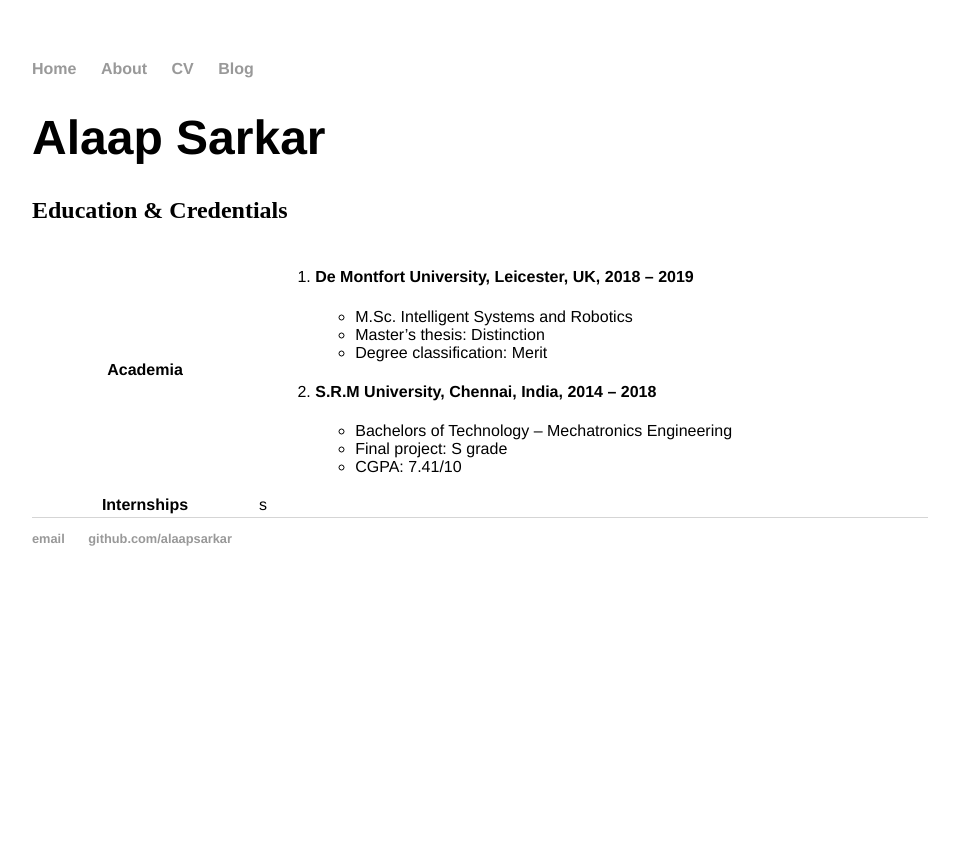
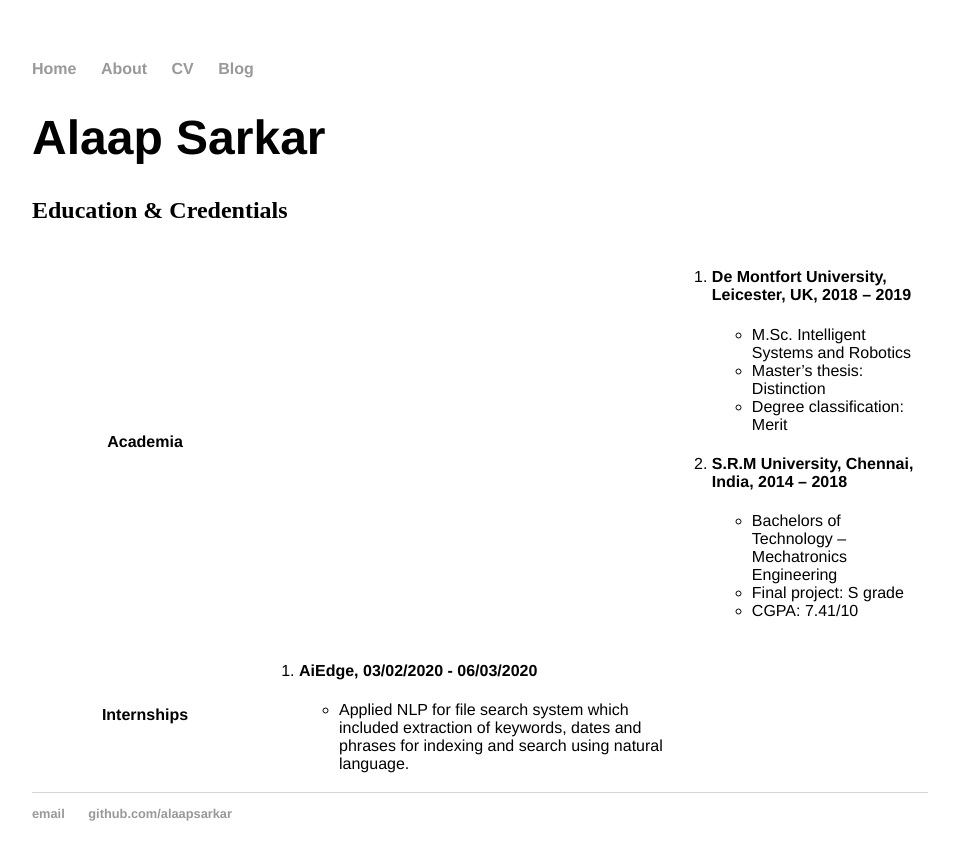
Before and after one commit to AlaapSarkar/AlaapSarkar.github.io, a Jekyll site: the page built from cv/index.html, in a window 1280 px wide. Shown: the top 860 px of the page, without its empty margins (160-1119 px from the left). Built offline with Jekyll 4.4.1, drawn with Linux system fonts in a browser that asks for light colours.

Commit message:
Update index.html

```diff
--- a/cv/index.html
+++ b/cv/index.html
@@ -31,7 +31,13 @@
     <tr>
       <th style="width:25%">Internships</th>
       <td>
-        s
+        <ol>
+          <li>
+            <h4>AiEdge, 03/02/2020 - 06/03/2020</h4>
+            <ul><li>Applied NLP for file search system which included extraction of keywords,
+              dates and phrases for indexing and search using natural language.</li></ul>
+          </li>
+        </ol>
       </td>
     </tr>
   </table>
```
